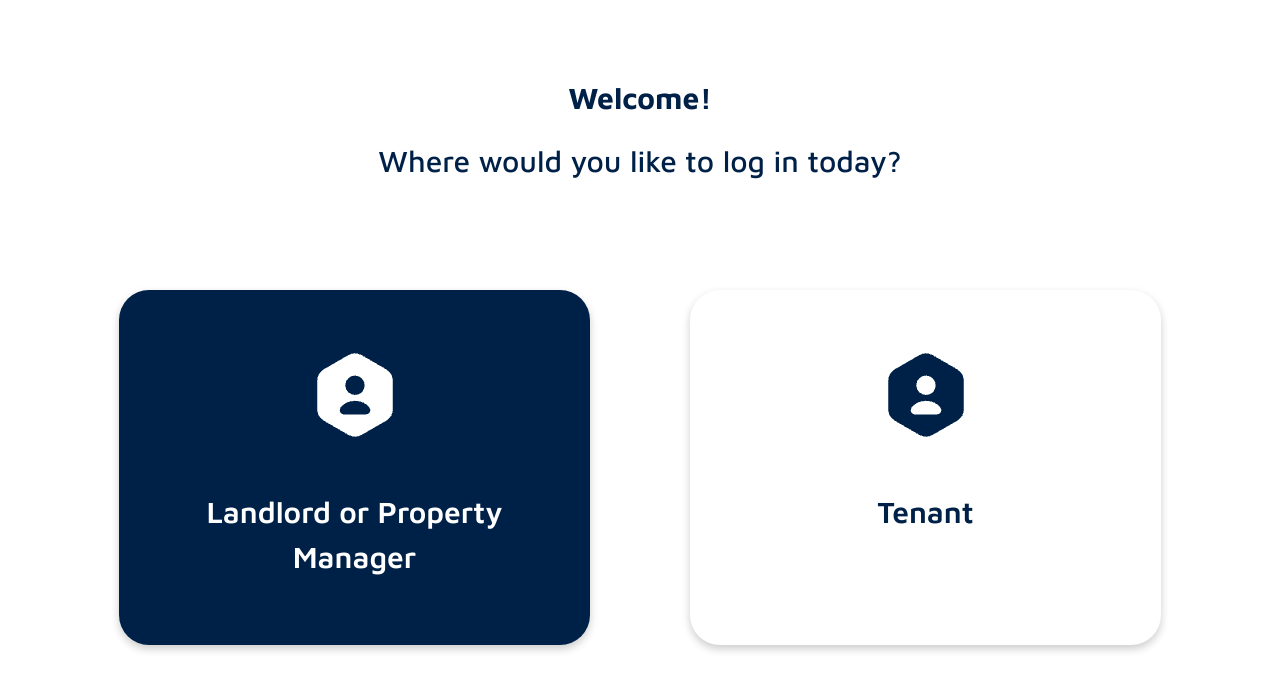
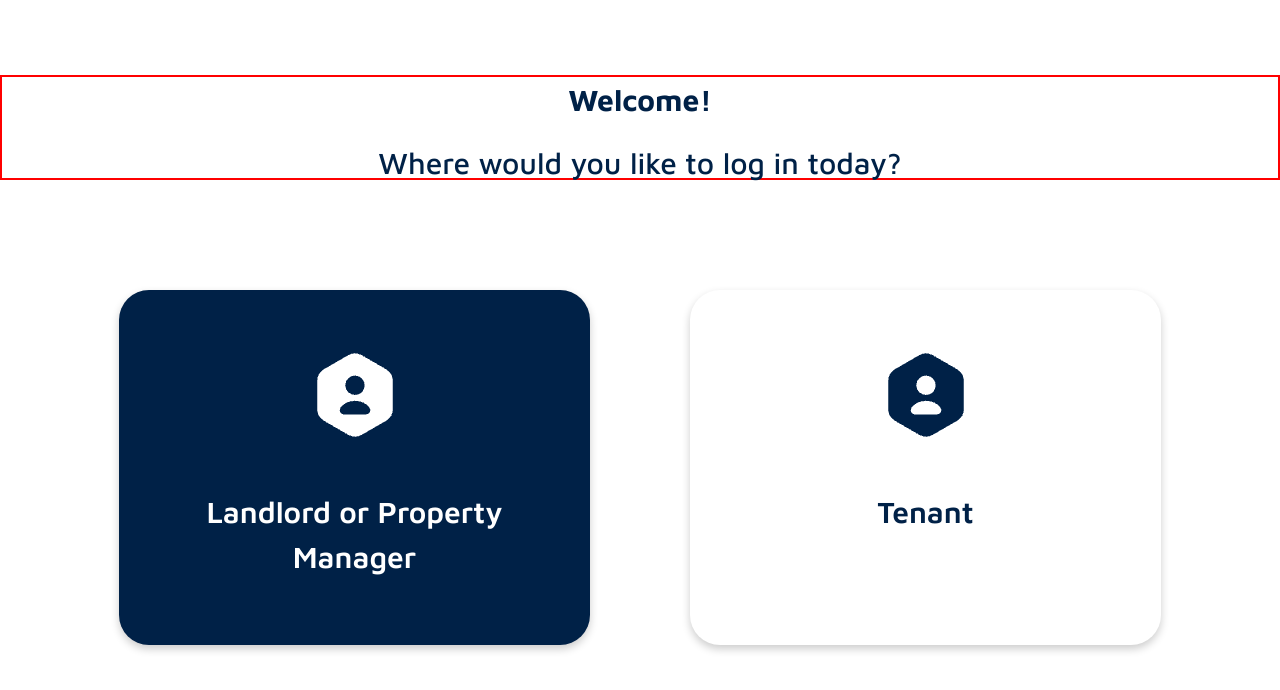
Before and after one commit to glumia-ltd/klubiq-web, a React (Vite) app in the folder apps/landlord-portal/: page / in a window 1280 px wide. Shown: the top 690 px of the page. Built offline with nearby package versions, Linux system fonts and the light colour scheme.

Commit message:
add left align to layout

```diff
--- a/apps/landlord-portal/src/Layouts/WelcomePageLayout.tsx
+++ b/apps/landlord-portal/src/Layouts/WelcomePageLayout.tsx
@@ -4,6 +4,7 @@ import Logo2 from '../assets/images/blueoctagon.png';
 import { FC } from 'react';
 
 type WelcomePageLayoutType = {
+  leftAlignTexts?: boolean;
   mainText: string;
   subText?: string;
   handleLandLordClick?: () => void;
@@ -15,6 +16,7 @@ const WelcomePageLayout: FC<WelcomePageLayoutType> = ({
   subText,
   handleLandLordClick,
   handleTenantClick,
+  leftAlignTexts,
 }) => {
   return (
     <Grid
@@ -41,10 +43,11 @@ const WelcomePageLayout: FC<WelcomePageLayoutType> = ({
             md={12}
             lg={12}
             sx={{
-              // margin: '6rem 14rem 0rem',
-              justifyContent: 'center',
+              margin: `${leftAlignTexts ? '6rem 14rem 0rem' : ''}`,
+              border: '2px solid red',
+              justifyContent: 'flex-start',
               alignSelf: 'center',
-              textAlign: 'center',
+              textAlign: `${leftAlignTexts ? 'left' : 'center'}`,
               color: '#002147',
               height: '105px',
               padding: '0',
```
